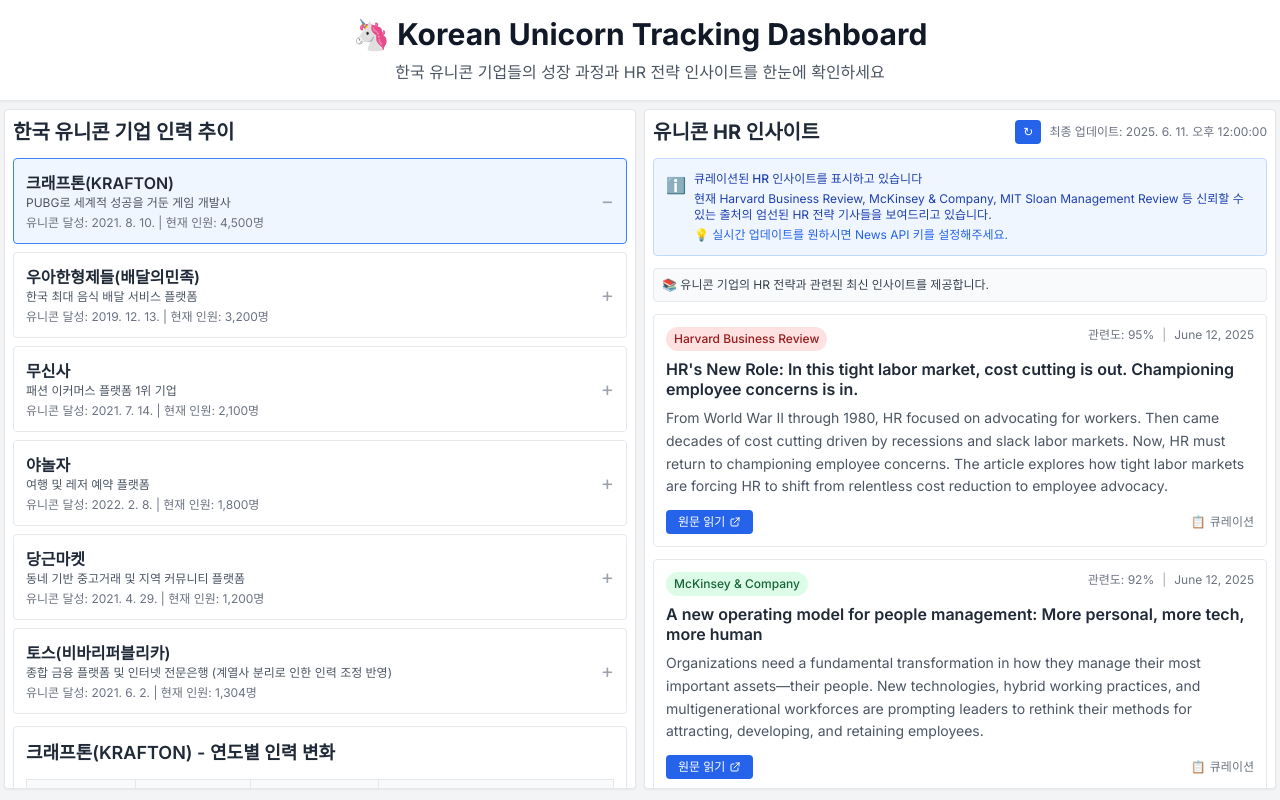
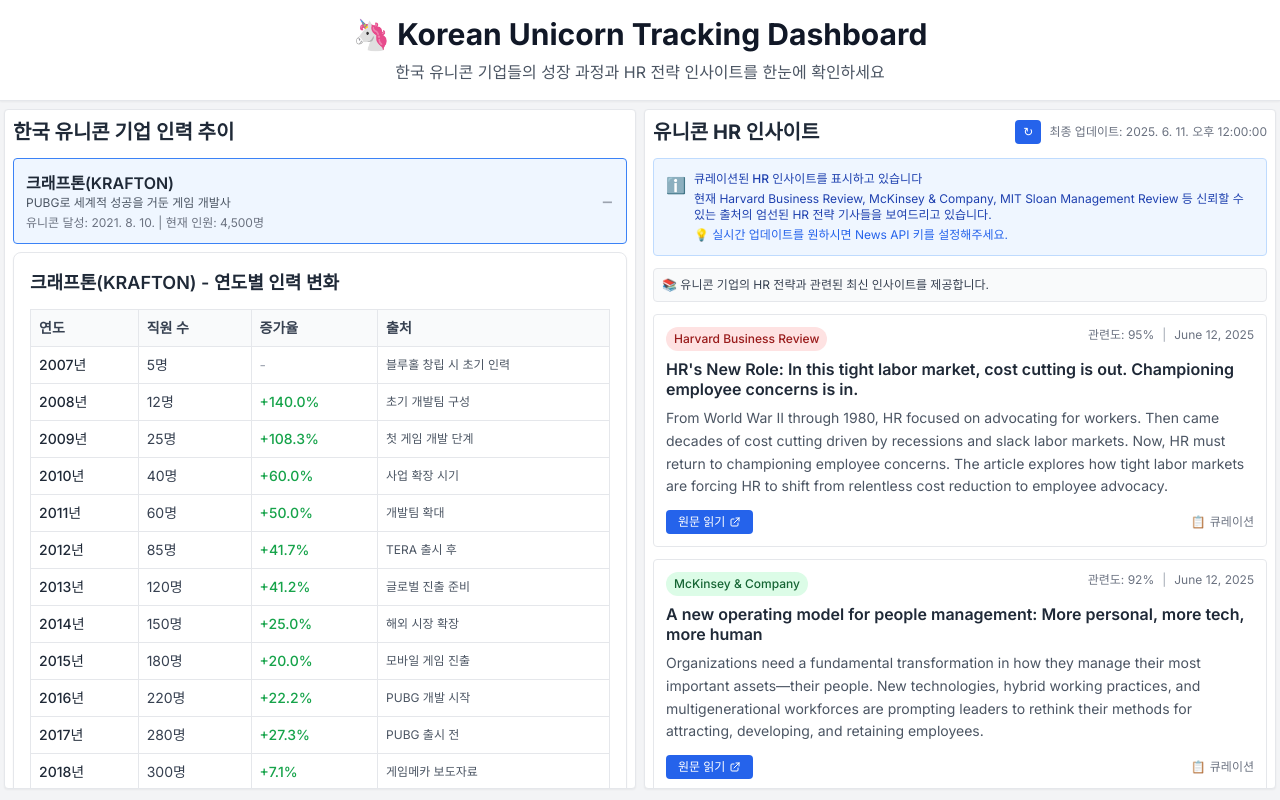
Before and after one commit to sangkwon9/korean-unicorn-tracking, a Next.js app: page /korean-unicorn-tracking/ in a window 1280 px wide. Both pictures are taken after a click on the element 320 px from the left and 201 px from the top of the page. Built offline with nearby package versions, Linux system fonts and the light colour scheme; no server answers.

Commit message:
fix: 상세 정보가 해당 기업 카드 바로 아래에 표시되도록 수정

```diff
--- a/src/components/UnicornTable.tsx
+++ b/src/components/UnicornTable.tsx
@@ -2,6 +2,7 @@
 
 import { UnicornCompany } from '@/types';
 import { useState } from 'react';
+import React from 'react';
 
 interface UnicornTableProps {
   companies: UnicornCompany[];
@@ -23,10 +24,10 @@
       <h2 className="text-xl font-bold mb-3 text-gray-800">한국 유니콘 기업 인력 추이</h2>
 
       {/* 기업 목록 */}
-      <div className="grid gap-2 mb-3">
+      <div className="mb-3">
         {companies.map((company, index) => (
+          <div key={index} className="mb-2">
             <div
-            key={index}
               className={`p-3 border rounded cursor-pointer transition-all duration-200 ${
                 selectedCompany === company
                   ? 'border-blue-500 bg-blue-50'
@@ -47,16 +48,11 @@
                 </div>
               </div>
             </div>
-        ))}
-      </div>
-
-      {/* 선택된 기업의 상세 정보 */}
-      {selectedCompany && (
-        <div className="mt-3 p-3 bg-white border rounded shadow-sm">
+            {selectedCompany === company && (
+              <div className="mt-2 p-4 bg-white border border-gray-200 rounded-lg shadow-sm">
                 <h3 className="text-lg font-semibold mb-3 text-gray-800">
-            {selectedCompany.name} - 연도별 인력 변화
+                  {company.name} - 연도별 인력 변화
                 </h3>
-
                 <div className="overflow-x-auto">
                   <table className="w-full border-collapse text-sm">
                     <thead>
@@ -68,12 +64,11 @@
                       </tr>
                     </thead>
                     <tbody>
-                {selectedCompany.employeeHistory.map((record, index) => {
-                  const prevRecord = selectedCompany.employeeHistory[index - 1];
+                      {company.employeeHistory.map((record, idx) => {
+                        const prevRecord = company.employeeHistory[idx - 1];
                         const growthRate = prevRecord
                           ? ((record.employees - prevRecord.employees) / prevRecord.employees * 100).toFixed(1)
                           : null;
-
                         return (
                           <tr key={record.year} className="hover:bg-gray-50">
                             <td className="border border-gray-200 px-2 py-2 font-medium text-gray-800">
@@ -100,15 +95,16 @@
                     </tbody>
                   </table>
                 </div>
-
-          {/* 유니콘 달성 시점 하이라이트 */}
                 <div className="mt-3 p-2 bg-yellow-50 border border-yellow-200 rounded">
                   <p className="text-xs text-yellow-800">
-              💡 <strong>유니콘 달성 시점:</strong> {formatDate(selectedCompany.unicornDate)}
+                    💡 <strong>유니콘 달성 시점:</strong> {formatDate(company.unicornDate)}
                   </p>
                 </div>
               </div>
             )}
           </div>
+        ))}
+      </div>
+    </div>
   );
 }
```
Lines whose indentation alone changed are shown as unchanged.
